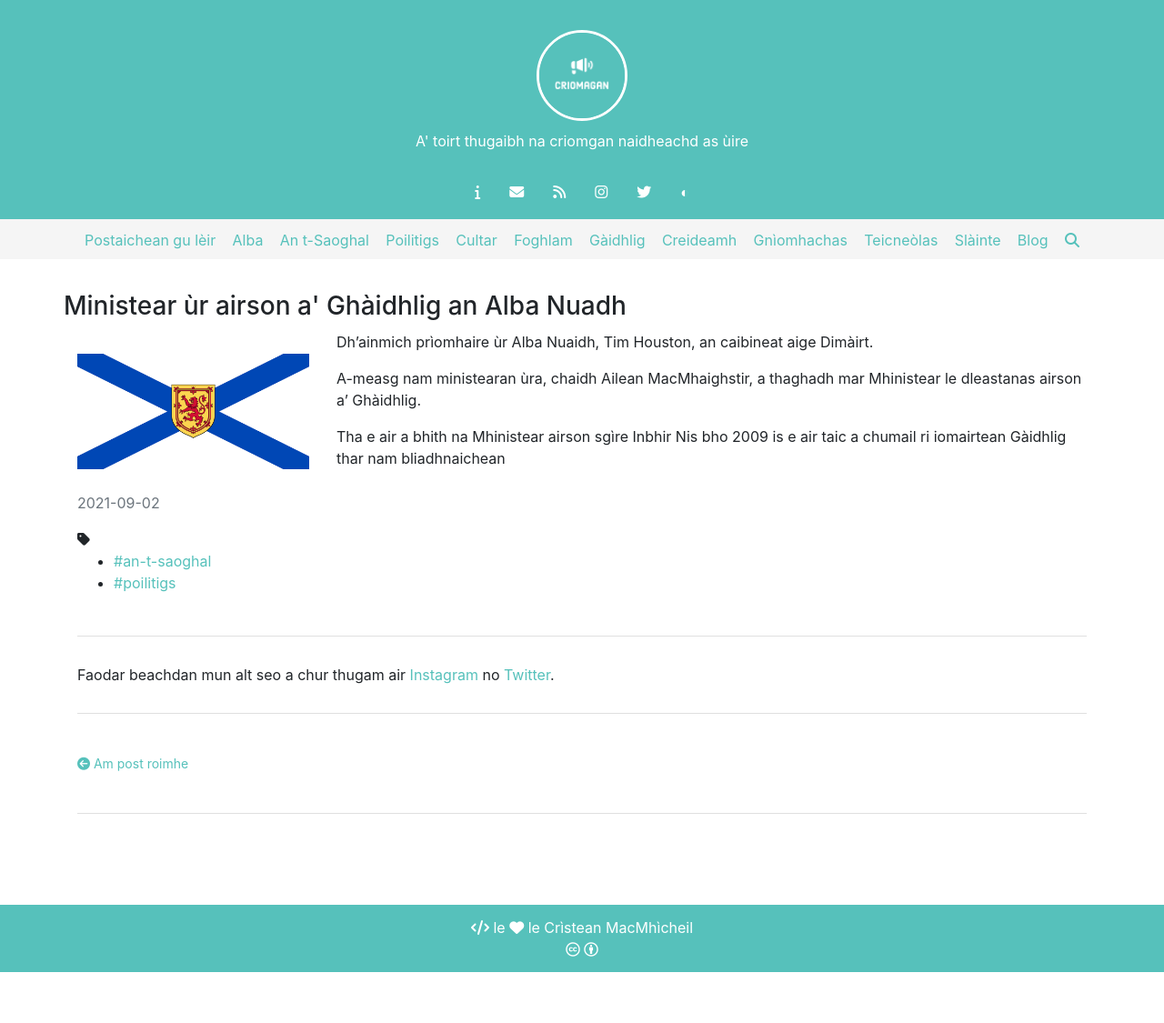
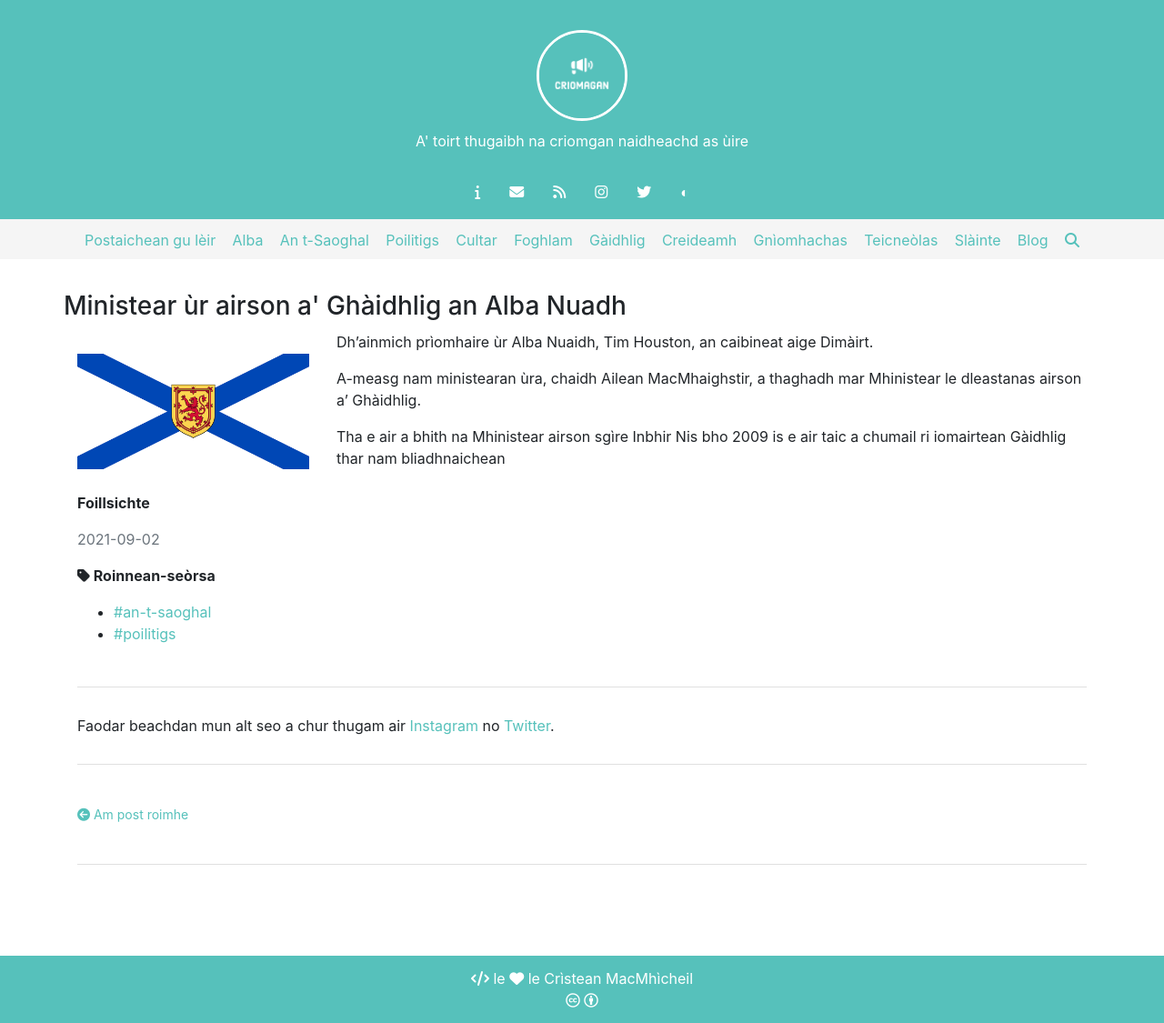
Before and after one commit to criomagan/criomagan.github.io, a Jekyll site: the page built from _posts/2021-09-02-ministear-ur-airson-a-ghaidhlig-an-alba-nuadh.md, in a window 1280 px wide. Shown: the whole page at 91% size. Built offline with Jekyll 4.4.1, drawn with Linux system fonts in a browser that asks for light colours; nearby versions of some CDN libraries; before the commit the page ends 1069 px from its top, so only the background shows below that.

Commit message:
Update post.html

```diff
--- a/_layouts/post.html
+++ b/_layouts/post.html
@@ -16,10 +16,11 @@ layout: default
         {% else %}
           <img src="{{ page.image }}" class="post-image">
         {% endif %}
+        <p><strong>Foillsichte</strong></p>
         <p class="post-date text-muted">
           {{ page.date | date: "%Y-%m-%d" }}
         </p>
-        <i class="fa fa-tag"></i>
+        <p><strong><i class="fa fa-tag"></i> Roinnean-seòrsa</strong></p>
         <ul>
           {% for category in page.categories %}
             <li>
```
